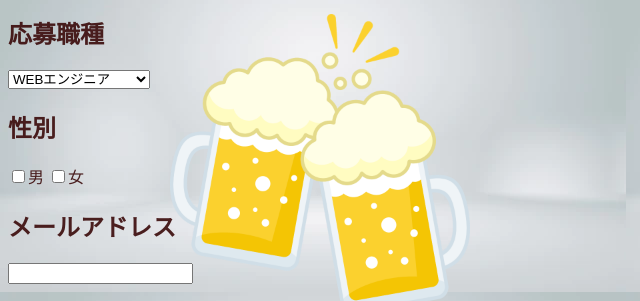
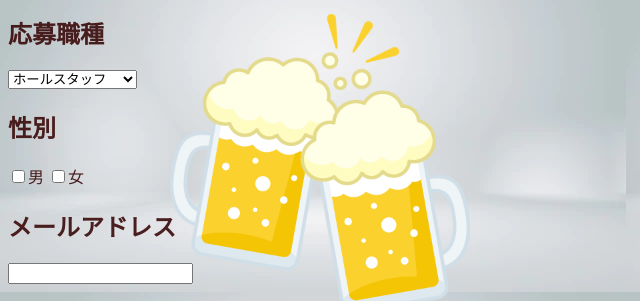
Before and after one commit to 12212788/12212788.2.github.io, a plain HTML site: page index.html in a window 1280 px wide. Shown: the part 836-1137 px from the top of the page, 0-640 px from the left. Drawn offline with Linux system fonts and the light colour scheme.

Commit message:
Update index.html

```diff
--- a/index.html
+++ b/index.html
@@ -75,8 +75,8 @@
     <h2>応募職種</h2>
     <p>
      <select name="職種">
-      <option value="ホールスタッフ">WEBエンジニア</option>
-      <option value="キッチンスタッフ">秘書・事務スタッフ</option>
+      <option value="ホールスタッフ">ホールスタッフ</option>
+      <option value="キッチンスタッフ">キッチンスタッフ</option>
      </select>
     </p>
 
```
